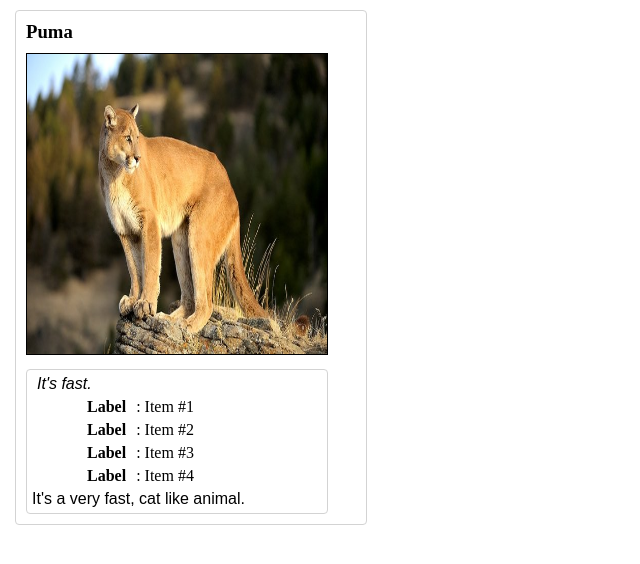
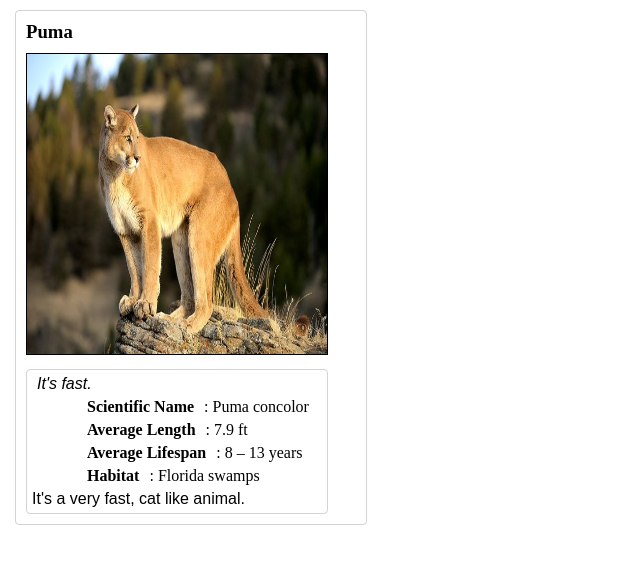
Before and after one commit to masonwharr/cards, a plain HTML site: page card.html in a window 1280 px wide. Shown: the whole page, without its empty margins (0-640 px from the left). Drawn offline with Linux system fonts and the light colour scheme.

Commit message:
Update card.html

```diff
--- a/card.html
+++ b/card.html
@@ -16,10 +16,10 @@
 			<p><i>It's fast.</i></p>
 			<ul>
 				<!-- your favorite animal's list items go here -->
-				<li><span><b>Label</b></span>: Item #1</li>
-				<li><span><b>Label</b></span>: Item #2</li>
-				<li><span><b>Label</b></span>: Item #3</li>
-				<li><span><b>Label</b></span>: Item #4</li>
+<li><span><b>Scientific Name</b></span>: Puma concolor</li>
+				<li><span><b>Average Length</b></span>: 7.9 ft</li>
+				<li><span><b>Average Lifespan</b></span>:  8 – 13 years</li>
+				<li><span><b>Habitat</b></span>:  Florida swamps</li>
 			</ul>
 			<!-- your favorite animal's description goes here -->
 			<p>It's a very fast, cat like animal.</p>
```
